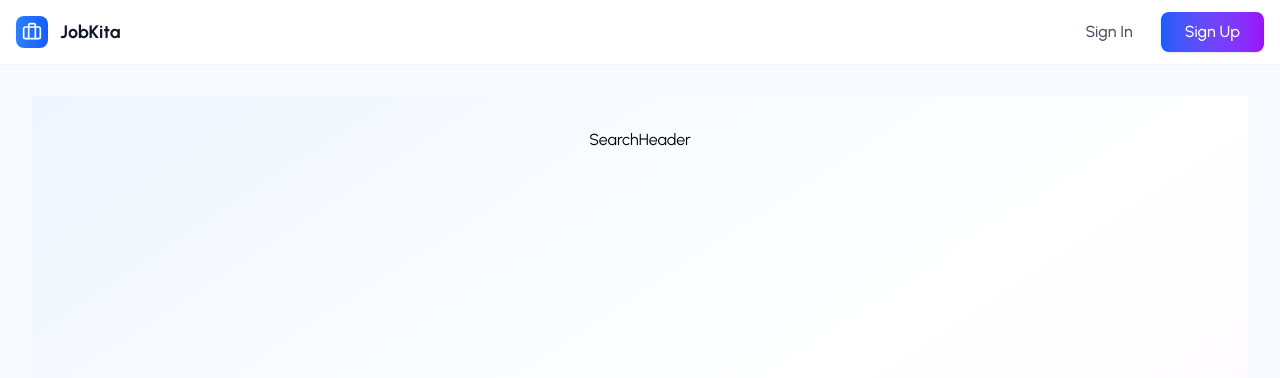
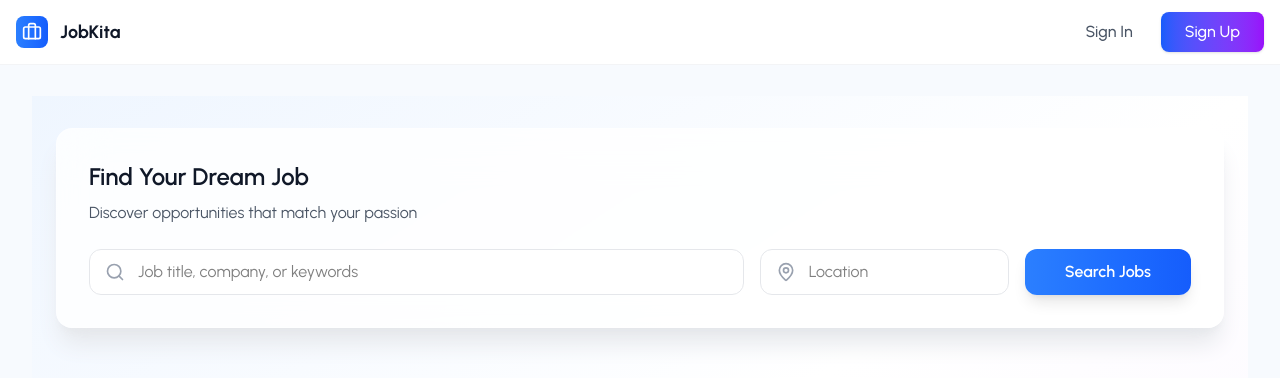
Before and after one commit to jmsjcmc/JobKita, a React (Vite) app in the folder frontend/: page /find-jobs in a window 1280 px wide. Shown: the top 378 px of the page. Built offline with nearby package versions, Linux system fonts and the light colour scheme; no server answers.

Commit message:
feature(searchbar): add searchbar

```diff
--- a/frontend/src/pages/JobSeeker/components/SearchHeader.jsx
+++ b/frontend/src/pages/JobSeeker/components/SearchHeader.jsx
@@ -1,7 +1,38 @@
-import React from 'react'
+import { MapPin, Search } from "lucide-react";
+import React from "react";
 
-export default function SearchHeader() {
+export default function SearchHeader({ filters, handleFilterChange }) {
   return (
-    <div>SearchHeader</div>
-  )
+    <div className="bg-white/80 backdrop-blur-xl rounded-2xl shadow-xl shadow-gray-200 border border-white/20 p-4 lg:p-8 mb-6 lg:mb-8">
+      <div className="flex flex-col gap-4 lg:gap-6">
+        <div className="text-center lg:text-left">
+          <h1 className="text-2xl lg:text-2xl font-semibold text-gray-900 mb-2">Find Your Dream Job</h1>
+          <p className="text-gray-600 text-sm lg:text-base">Discover opportunities that match your passion</p>
+        </div>
+        <div className="flex flex-col lg:flex-row gap-3 lg:gap-4">
+          <div className="flex-1 relative">
+            <Search className="absolute left-4 top-1/2 transform -translate-y-1/2 h-5 w-5 text-gray-400 z-[1]"/>
+            <input
+              type="text"
+              placeholder="Job title, company, or keywords"
+              className="w-full pl-12 pr-4 py-2 lg:py-2.5 border border-gray-200 rounded-xl lg:rounded-xl outline-0 text-base bg-white/50 backdrop-blur-sm"
+              value={filters.keyword}
+              onChange={(e) => handleFilterChange("keyword", e.target.value)}
+            />
+          </div>
+          <div className="relative min-w-0 lg:min-w-[200px]">
+            <MapPin className="absolute left-4 top-1/2 transform -translate-y-1/2 h-5 w-5 text-gray-400 z-[1]"/>
+            <input
+              type="text"
+              placeholder="Location"
+              className="w-full pl-12 pr-4 py-2 lg:py-2.5 border border-gray-200 rounded-xl lg:rounded-xl outline-0 text-base bg-white/50 backdrop-blur-sm"
+              value={filters.location}
+              onChange={(e) => handleFilterChange("location", e.target.value)}
+            />
+          </div>
+          <button className="bg-gradient-to-r from-blue-500 to-blue-600 text-white px-6 lg:px-10 py-3 lg:py-2.5 rounded-xl lg:rounded-xl hover:from-blue-700 hover:to-blue-700 transition-all duration-200 font-semibold text-base shadow-lg hover:shadow-xl transform hover:-translate-y-0.5">Search Jobs</button>
+        </div>
+      </div>
+    </div>
+  );
 }
```
